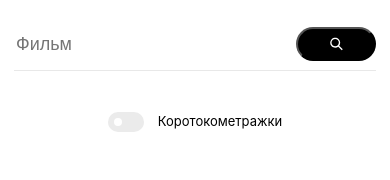
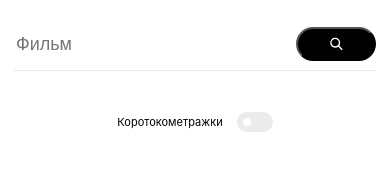
Before and after one commit to Shigatsi/movies-explorer-frontend, a React app: page /movies in a window 390 px wide. Shown: the part 129-309 px from the top of the page. Built offline with nearby package versions, Linux system fonts and the light colour scheme; a web font is replaced by a local one.

Commit message:
feat: switcher responsive added

```diff
--- a/src/componets/Switcher/Switcher.css
+++ b/src/componets/Switcher/Switcher.css
@@ -4,6 +4,7 @@
   padding-top:33px;
   border-top:1px solid #e8e8e8;
   grid-column: 1 / span 2;
+  align-items: center;
 }
 
 .switcher {
@@ -63,6 +64,10 @@
     justify-content: flex-end;
     padding-top:30px;
   }
+
+  .switcher{
+    order: 1;
+  }
 }
 
 @media screen and (max-width: 425px) {
@@ -70,4 +75,9 @@
     justify-content: center;
     padding-top:41px;
   }
+
+  .switcher__caption {
+    font-size: 11px;
+    line-height: 18px;
+  }
 }
```
